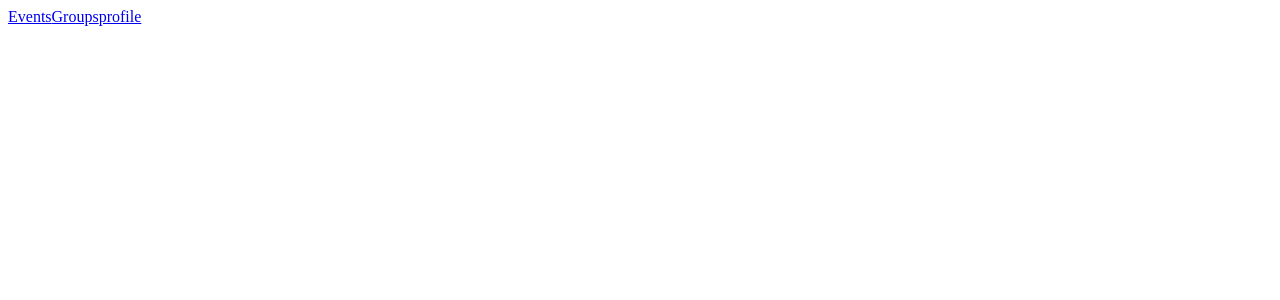
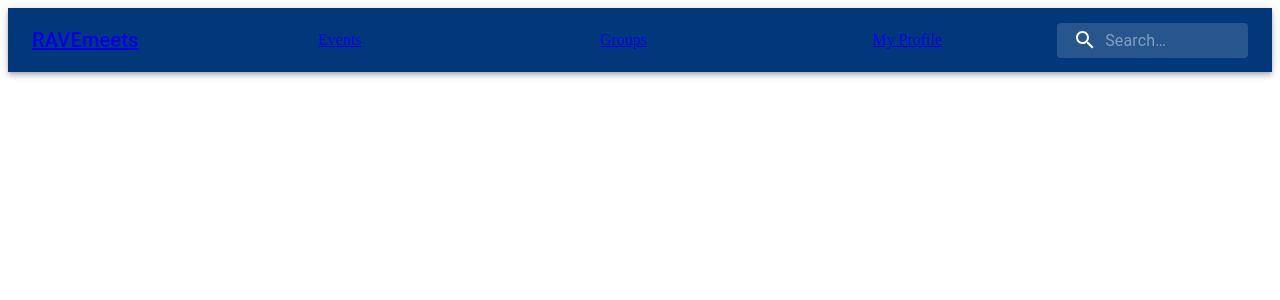
Before and after one commit to MYNNELY/RaveMeets, a React app: page / in a window 1280 px wide. Shown: the top 300 px of the page. Built offline with nearby package versions, Linux system fonts and the light colour scheme; the HTML template or start-up script is replaced by a standard one.

Commit message:
Render main content under NavBar

```diff
--- a/client/src/components/App.jsx
+++ b/client/src/components/App.jsx
@@ -1,34 +1,9 @@
 import React from 'react';
-import {
-  BrowserRouter as Router,
-  Switch,
-  Route,
-  Link,
-} from 'react-router-dom';
-import EventsList from './EventsList/EventsList.jsx';
-import GroupsList from './GroupsList/GroupsList.jsx';
-import Profile from './Profile/Profile.jsx';
+import SearchAppBar from './NavBar/SearchAppBar.jsx';
 
 const App = () => {
   return (
-    <Router>
-      <div>
-        <Link to="/events">Events</Link>
-        <Link to="/groups">Groups</Link>
-        <Link to="/profile">profile</Link>
-        <Switch>
-          <Route path="/events">
-            <EventsList />
-          </Route>
-          <Route path="/groups">
-            <GroupsList />
-          </Route>
-          <Route path="/profile">
-            <Profile />
-          </Route>
-        </Switch>
-      </div>
-    </Router>
+    <SearchAppBar />
   );
 };
 
--- a/client/src/components/NavBar/SearchAppBar.jsx
+++ b/client/src/components/NavBar/SearchAppBar.jsx
@@ -8,7 +8,16 @@ import InputBase from '@material-ui/core/InputBase';
 import {alpha, makeStyles} from '@material-ui/core/styles';
 // import MenuIcon from '@material-ui/icons/Menu';
 import SearchIcon from '@material-ui/icons/Search';
-import {Grid, Link} from '@material-ui/core';
+import {Grid, Link as MaterialUILink} from '@material-ui/core';
+import {
+  BrowserRouter as Router,
+  Switch,
+  Route,
+  Link,
+} from 'react-router-dom';
+import EventsList from '../EventsList/EventsList.jsx';
+import GroupsList from '../GroupsList/GroupsList.jsx';
+import Profile from '../Profile/Profile.jsx';
 
 const useStyles = makeStyles((theme) => ({
   root: {
@@ -76,6 +85,7 @@ export default function SearchAppBar() {
 
   return (
     <div className={classes.root}>
+      <Router>
         <AppBar position="static">
           <Toolbar className={classes.toolBar}>
             {/* <IconButton
@@ -87,7 +97,9 @@ export default function SearchAppBar() {
             <MenuIcon />
           </IconButton> */}
             <Typography className={classes.title} variant="h6" noWrap>
+              <Link to="/">
               RAVEmeets
+              </Link>
             </Typography>
             <Grid
               className={classes.links}
@@ -100,19 +112,25 @@ export default function SearchAppBar() {
               alignItems="center"
             >
               <Grid container item xs={1} spacing={0} justifyContent="center">
-              <Link href="#" className="nav-bar" color="inherit">
+                <MaterialUILink>
+                  <Link to="/events" className="nav-bar" color="#FFF">
               Events
                   </Link>
+                </MaterialUILink>
               </Grid>
               <Grid container item xs={1} spacing={0} justifyContent="center">
-              <Link href="#" className="nav-bar" color="inherit">
+                <MaterialUILink>
+                  <Link to="/groups" className="nav-bar" color="secondary">
               Groups
                   </Link>
+                </MaterialUILink>
               </Grid>
               <Grid container item xs={1} spacing={0} justifyContent="center">
-              <Link href="#" className="nav-bar" color="inherit">
+                <MaterialUILink>
+                  <Link to="/profile" className="nav-bar" color="inherit">
               My Profile
                   </Link>
+                </MaterialUILink>
               </Grid>
             </Grid>
             <div className={classes.search}>
@@ -130,6 +148,20 @@ export default function SearchAppBar() {
             </div>
           </Toolbar>
         </AppBar>
+        <main>
+          <Switch>
+            <Route path="/events">
+              <EventsList />
+            </Route>
+            <Route path="/groups">
+              <GroupsList />
+            </Route>
+            <Route path="/profile">
+              <Profile />
+            </Route>
+          </Switch>
+        </main>
+      </Router>
     </div>
   );
 }
```
Also changed, not shown: 2 other files (tests, documents, lock files or other folders). Lines whose indentation alone changed are shown as unchanged.
